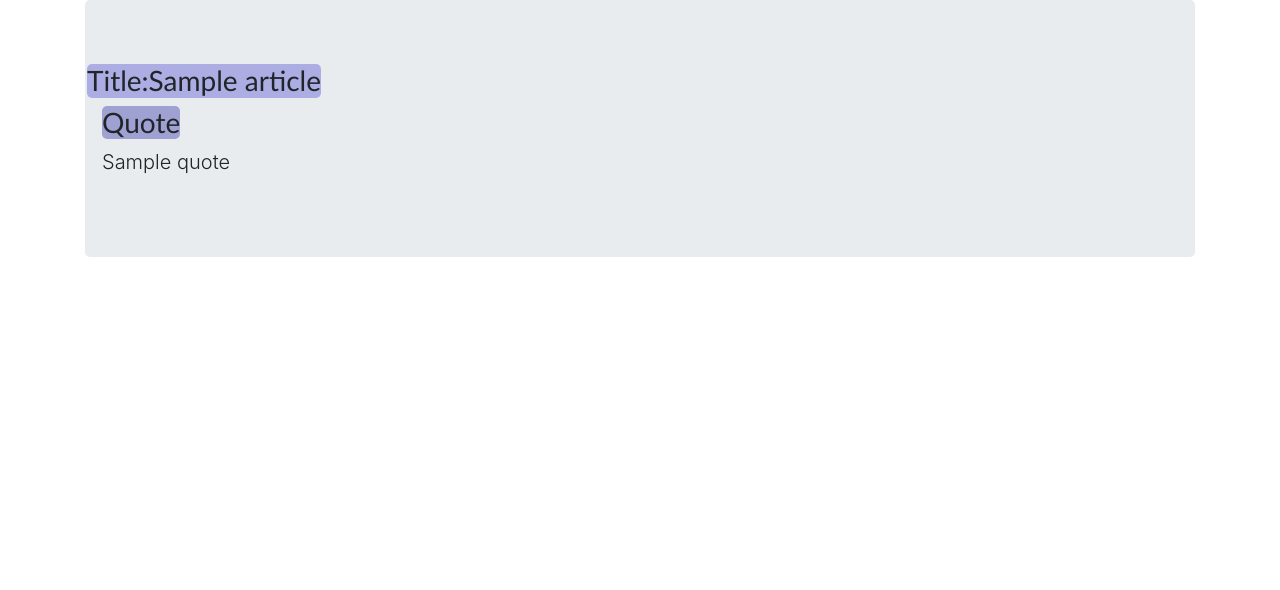
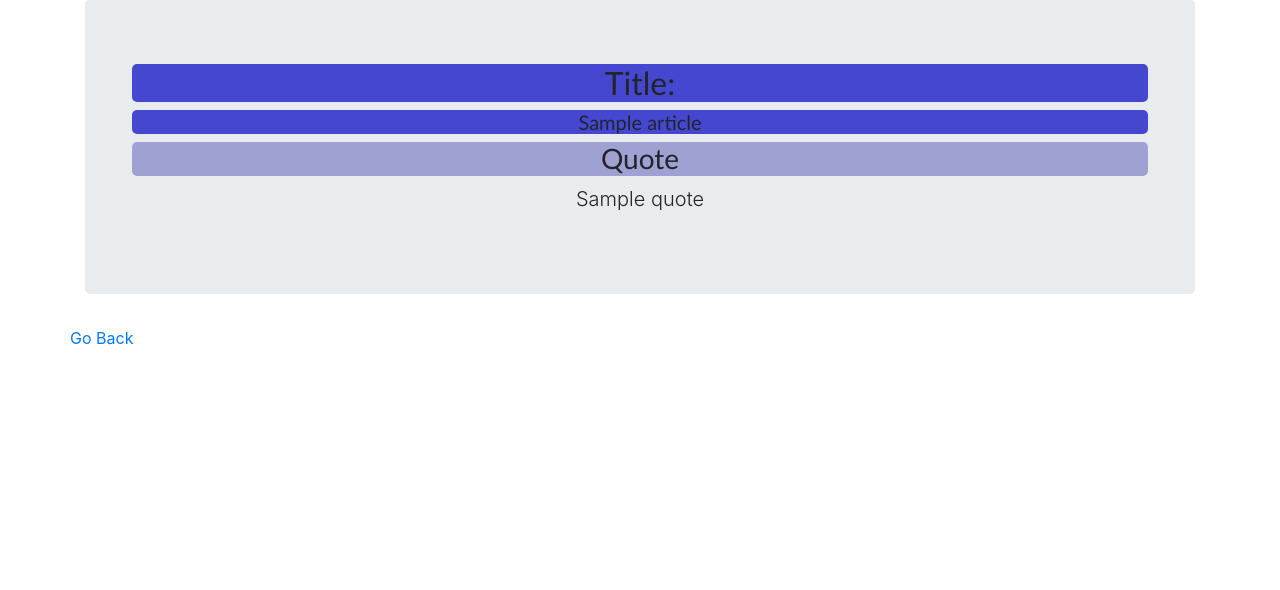
Before and after one commit to ManishSinghFartyal/SimpleLoginUsingFlask, a Flask app: page /read_quote/1 in a window 1280 px wide. Shown: the part 56-646 px from the top of the page. Run offline with Flask 2, Linux system fonts and the light colour scheme; the visitor is signed in with stand-in values (Sample User, id 1); a database or web service that is not in the repository returns one stand-in record (values such as "Sample title"); some libraries are stand-ins or nearby versions.

Commit message:
Article reading added

```diff
--- a/templates/ReadArticle.html
+++ b/templates/ReadArticle.html
@@ -1,20 +1,29 @@
 {% extends 'layout.html' %}
 {% block body %}
- <div class="jumbotron">
- 	<div class="row">
- 			<div class="row">
- 				<h3 style="background: rgba(30,30,200,0.3); font-family: 'Gill Sans';border-radius: 5px;">Title:{{article['title']}}</h3>
+ <div class="jumbotron text-center">
+ 	<div class="row text-center">
+ 			<div class="col-lg-12">
+ 				<div class="col-lg-12">
+ 					<h2 style="background: rgba(30,30,200,0.8); font-family:Gill Sans;border-radius: 5px;">Title:</h2>
+ 				</div>
+ 				<div class="col-lg-12">
+ 					<h5 style="background: rgba(30,30,200,0.8); font-family:Gill Sans;border-radius: 5px;">{{article['title']}}</h5>
+ 				</div>
+
  			</div>
- 		<div class="col-lg-10">
- 			<div class="row">
+ 		<div class="col-lg-12">
+ 			<div class="col-lg-12 text-center">
  				<h3 style="background: rgba(130,130,200,0.7); font-family: Gill Sans;border-radius: 5px;">Quote</h3>
  			</div>
- 			<div class="row">
- 				<p class="lead">
+ 			<div class="col-lg-12 text-center">
+ 				<p class="lead text-center">
  					{{article['quote']}}
  				</p>
  			</div>
  		</div>
  	</div>
  </div>
+ <div class="row">
+ 	<a href="/profile">Go Back</a>
+ </div>
 {% endblock %}
--- a/templates/profile.html
+++ b/templates/profile.html
@@ -66,6 +66,7 @@
 	</div>
 </div>
 </div>
+
 </div>
 </div>
 {% endblock %}
```
